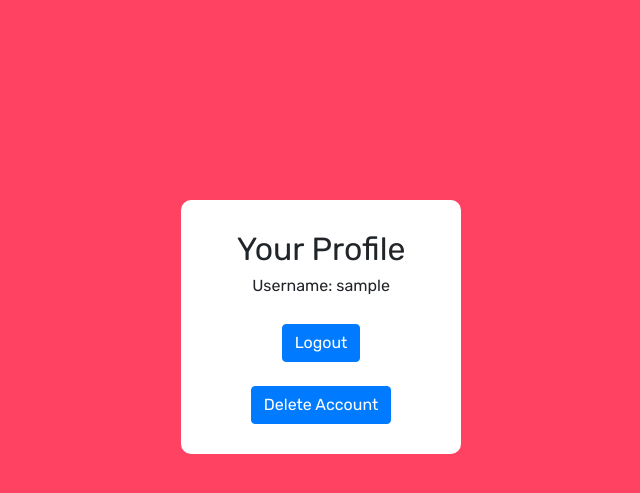
After one commit to PrateekBing/news_app, a Flask app: page /profile in a window 1280 px wide. The commit adds this page. Shown: the top 493 px of the page, without its empty margins (319-959 px from the left). Run offline with Flask 2, Linux system fonts and the light colour scheme; the visitor is signed in with stand-in values (Sample User, id 1); data comes from the database, SQL or seed files in the repository; both versions use the stored data as it was after the commit; some libraries are stand-ins or nearby versions.

Commit message:
added profile page

```diff
--- a/app.py
+++ b/app.py
@@ -118,5 +118,12 @@ def delete():
     flash('Your account has been successfully deleted.', 'success')
     return redirect(url_for('home'))
 
+@app.route('/profile')
+@login_required
+def profile():
+    name = current_user.username
+    mail = current_user.email
+    return render_template('profile.html', name=name)
+
 if __name__ == '__main__':
     app.run(debug=True)
--- /dev/null
+++ b/templates/profile.html
@@ -0,0 +1,38 @@
+<!DOCTYPE html>
+<html lang="en">
+<head>
+    <meta charset="UTF-8">
+    <meta name="viewport" content="width=device-width, initial-scale=1.0">
+    <title>Profile</title>
+    <link rel="stylesheet" href="https://stackpath.bootstrapcdn.com/bootstrap/4.5.2/css/bootstrap.min.css">
+    <link href="https://fonts.googleapis.com/css2?family=Rubik&display=swap" rel="stylesheet">
+    <style>
+        body {
+            background-color: #ff4162;
+            font-family: 'Rubik', sans-serif;
+        }
+        .profile {
+            background-color: #ffffff;
+            border-radius: 10px;
+            margin: 200px;
+            margin-left: 500px;
+            margin-right: 500px;
+            padding: 30px;
+        }
+        h6 {
+            padding-bottom: 20px;
+        }
+    </style>
+</head>
+<body>
+    <div class="profile">
+        <center>
+        <h2>Your Profile</h2>
+
+        <h6>Username: {{name}}</h6>
+        <a class="btn btn-primary" style="color: #ffffff;" href="{{url_for('logout')}}" role="button">Logout</a><br><br>
+        <a class="btn btn-primary" style="color: #ffffff;" href="{{url_for('delete')}}" role="button">Delete Account</a>
+    </center>
+    </div>
+</body>
+</html>
```
Also changed, not shown: templates/dashboard.html (+6 -5 lines), db.sqlite3.
